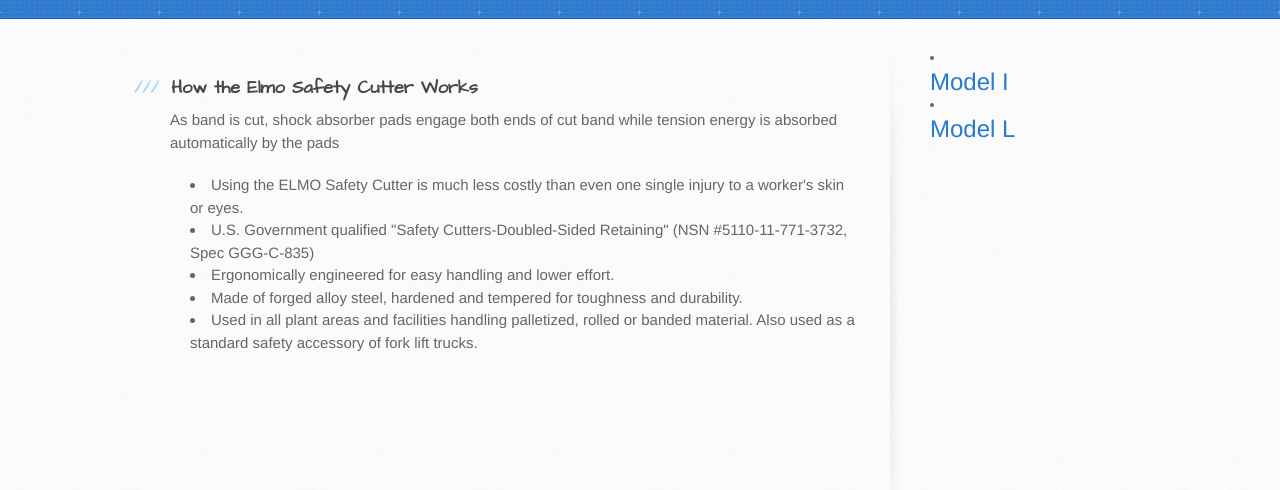
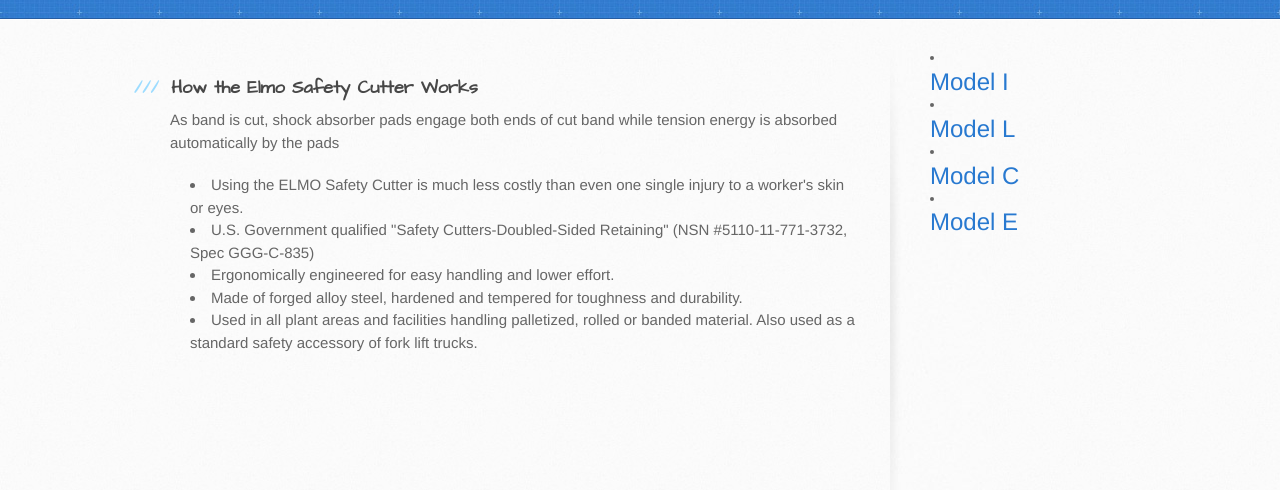
Before and after one commit to Elmomfg/elmomfg.github.io, a plain HTML site: page index.html in a window 1280 px wide. Shown: the part 148-638 px from the top of the page. Drawn offline with Linux system fonts and the light colour scheme.

Commit message:
Update index.html

```diff
--- a/index.html
+++ b/index.html
@@ -49,6 +49,8 @@
           <ul>
             <li><h2><a href="/model-i">Model I</a></h2></li>
             <li><h2><a href="/model-l">Model L</a></h2></li>
+            <li><h2><a href="/model-c">Model C</a></h2></li>
+            <li><h2><a href="/model-e">Model E</a></h2></li>
           </ul>
 
         </aside>
```
